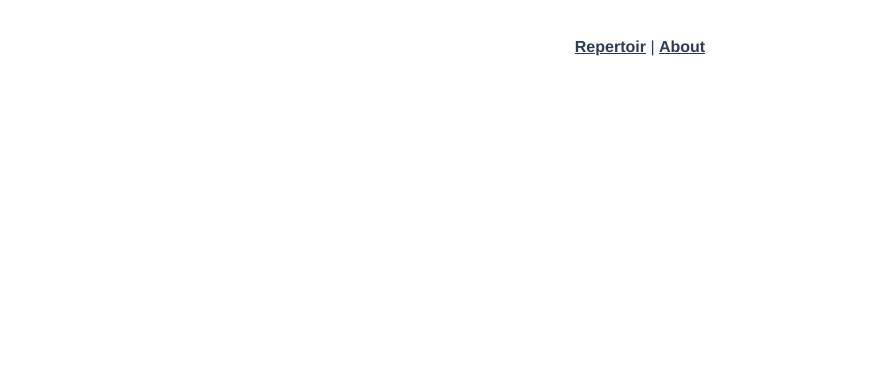
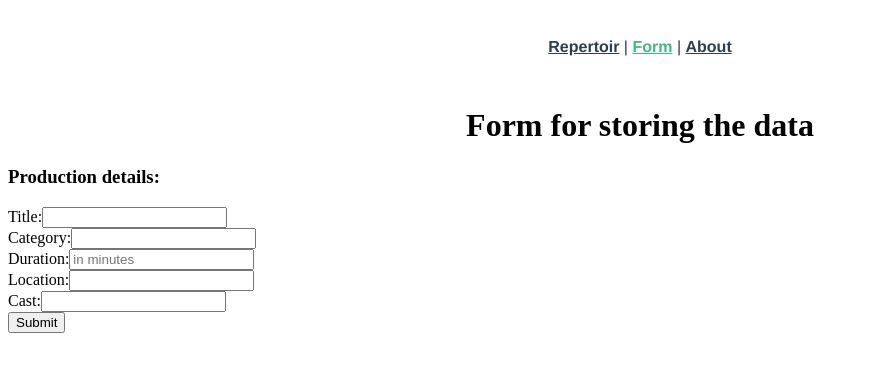
Before and after one commit to kuslukas94/vue-mastery-course, a Vue app: page /form in a window 1280 px wide. Before the commit this address had no page. Shown: the top 372 px of the page, without its empty margins (0-869 px from the left). Built offline with nearby package versions, Linux system fonts and the light colour scheme.

Commit message:
feat: component FormCard basic setting

```diff
--- a/src/App.vue
+++ b/src/App.vue
@@ -8,6 +8,7 @@ import { RouterLink, RouterView } from 'vue-router'
       <div class="wrapper">
         <nav>
           <RouterLink :to="{ name: 'production-list' }">Repertoir</RouterLink> |
+          <RouterLink :to="{ name: 'form' }">Form</RouterLink> |
           <RouterLink :to="{ name: 'about' }">About</RouterLink>
         </nav>
       </div>
--- /dev/null
+++ b/src/components/FormCard.vue
@@ -0,0 +1,21 @@
+<template>
+  <form class="myForm">
+    <h3>Production details:</h3>
+    <label for="title">Title:</label>
+    <input type="text" id="title" />
+    <br />
+    <label for="category">Category:</label>
+    <input type="text" id="category" />
+    <br />
+    <label for="duration">Duration:</label>
+    <input type="text" id="duration" placeholder="in minutes" />
+    <br />
+    <label for="location">Location:</label>
+    <input type="text" id="location" />
+    <br />
+    <label for="cast">Cast:</label>
+    <input type="text" id="cast" />
+    <br />
+    <input type="submit" class="button" value="Submit" />
+  </form>
+</template>
--- a/src/components/ProductionCard.vue
+++ b/src/components/ProductionCard.vue
@@ -14,7 +14,8 @@ defineProps({
   >
     <div class="production-card">
       <h2>{{ production.title }}</h2>
-      <span>{{ production.category }} , Duration: {{ production.duration }}</span>
+      <span>{{ production.category }} , Duration: {{ production.duration }}</span
+      ><br />
       <span>{{ production.location }}</span>
     </div>
   </RouterLink>
--- a/src/router/index.js
+++ b/src/router/index.js
@@ -1,6 +1,7 @@
 import { createRouter, createWebHistory } from 'vue-router'
 import ProductionListView from '../views/ProductionListView.vue'
 import ProductionDetails from '../views/ProductionDetails.vue'
+import FormView from '../views/FormView.vue'
 import AboutView from '@/views/AboutView.vue'
 
 const router = createRouter({
@@ -21,6 +22,11 @@ const router = createRouter({
       path: '/about',
       name: 'about',
       component: AboutView
+    },
+    {
+      path: '/form',
+      name: 'form',
+      component: FormView
     }
   ]
 })
--- a/src/services/ProductionService.js
+++ b/src/services/ProductionService.js
@@ -10,7 +10,7 @@ const apiClient = axios.create({
 })
 
 export default {
-  getProduction() {
+  getProductions() {
     return apiClient.get('/productions')
   },
   getOneProduction(id) {
--- a/src/views/AboutView.vue
+++ b/src/views/AboutView.vue
@@ -1,8 +1,10 @@
 <template>
   <div class="about">
-    <h1>A site for neighbours to be part of our community.</h1>
+    <h1>
+      A theater database app which serves to store data about productions and generate those which
+      are playble simultaneously.
+    </h1>
   </div>
 </template>
 
-<style>
-</style>
+<style></style>
--- /dev/null
+++ b/src/views/FormView.vue
@@ -0,0 +1,10 @@
+<script setup>
+import FormCard from '../components/FormCard.vue'
+</script>
+
+<template>
+  <div class="formView">
+    <h1>Form for storing the data</h1>
+    <FormCard />
+  </div>
+</template>
```
